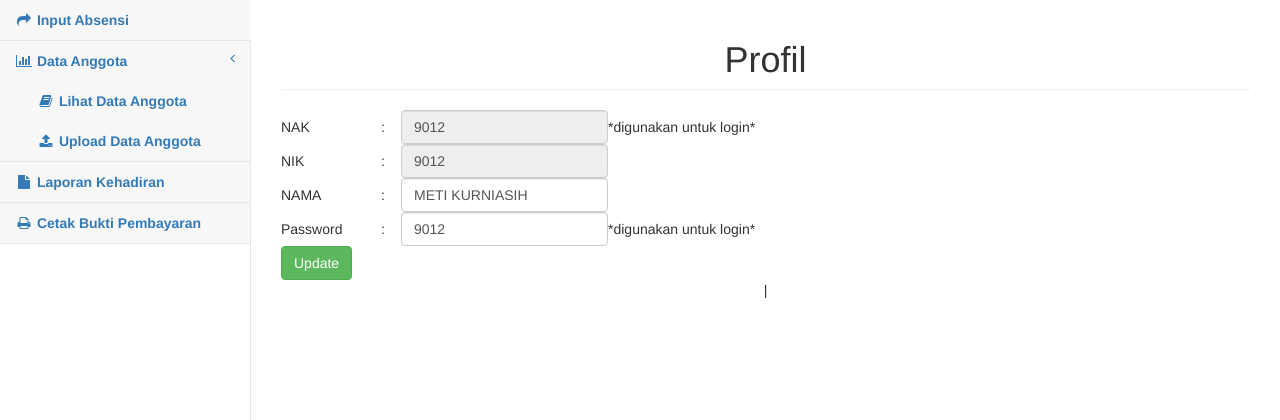
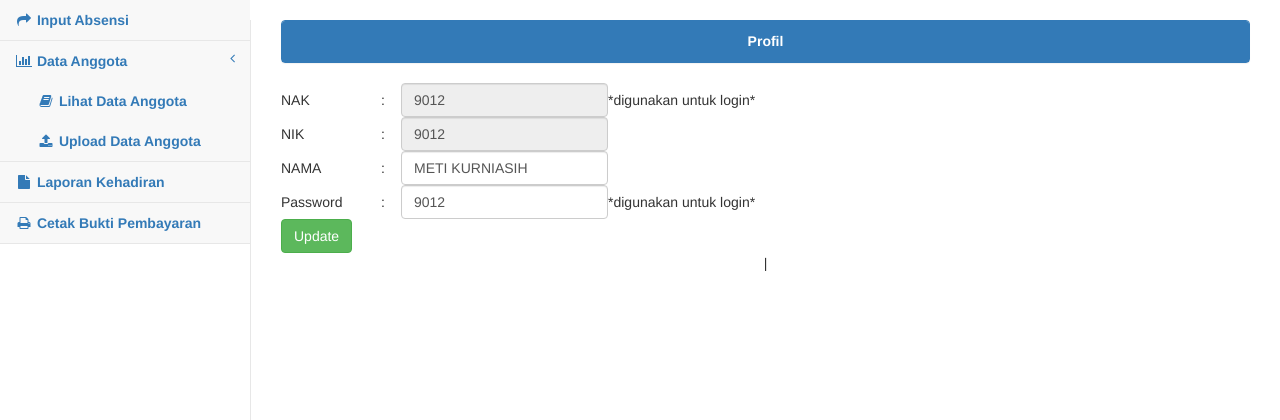
Before and after one commit to rifky1994/registrasi, a PHP site: page /pages/index.php?id=10 in a window 1280 px wide. Shown: the part 51-471 px from the top of the page. Run offline with PHP 8.4, Linux system fonts and the light colour scheme; a user stored in the database is signed in; data comes from the database, SQL or seed files in the repository; a stand-in replaces the project's code that opens the database connection.

Commit message:
Update Akhir

```diff
--- a/pages/laporan.php
+++ b/pages/laporan.php
@@ -11,7 +11,7 @@
 	<form method="post" action="?id=14">
 	<input id="timepicker" name="jam1" type="text"> &nbsp;&nbsp; &nbsp;&nbsp;
 	<input id="timepicker2" name="jam2" type="text"> &nbsp;&nbsp;
-	<input type="submit" name="cari_laporan" value="cari" class="btn btn-primary"></form>
+	<input type="submit" name="cari_laporan" value="cari" class="btn btn-success"></form>
 </center>
 
 <script type="text/javascript">
--- a/pages/print_bukti_pembayaran.php
+++ b/pages/print_bukti_pembayaran.php
@@ -66,6 +66,10 @@ $i++;
 
 </table>
 <hr>
-<p align="center"><input type="submit" value="Cetak" class="btn btn-success" name="cetak_bukti"><input type="submit" value="Hapus" class="btn btn-success" name="hapus_bukti"  onclick="return confirm('Semua data dengan ID kuasa yang sama akan dihapus?')"></p>
+<center>
+
+		<input type="submit" value="Cetak" class="btn btn-success" name="cetak_bukti">
+
+</center>
 
 </form>
--- a/pages/profil.php
+++ b/pages/profil.php
@@ -1,4 +1,8 @@
-<h1 class="page-header"><center>Profil</center></h1>
+<div class="panel panel-primary">
+    <div class="panel-heading">
+      <b><center>Profil</center></b>
+    </div>
+  </div>
 <?php
 $dbhost = 'localhost';
 $dbuser = 'root';
```
Also changed, not shown: 1 other file.
